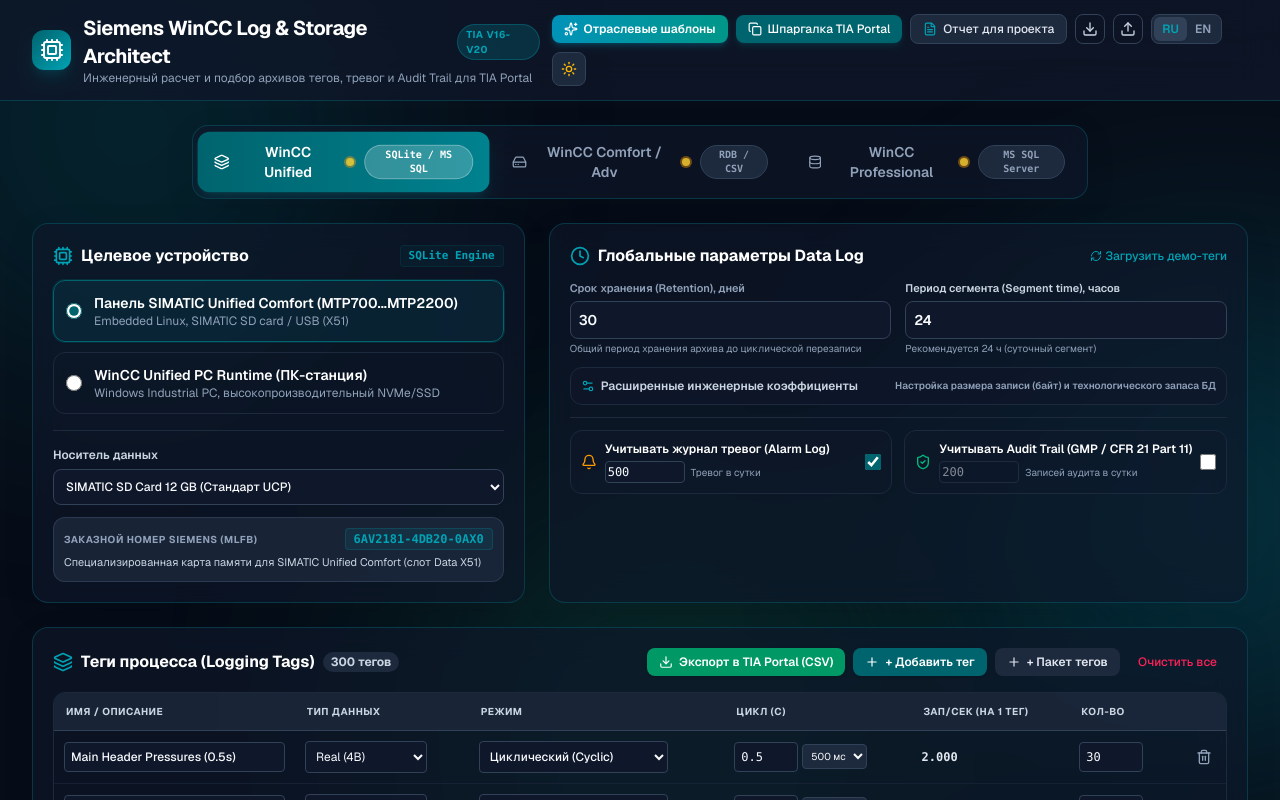
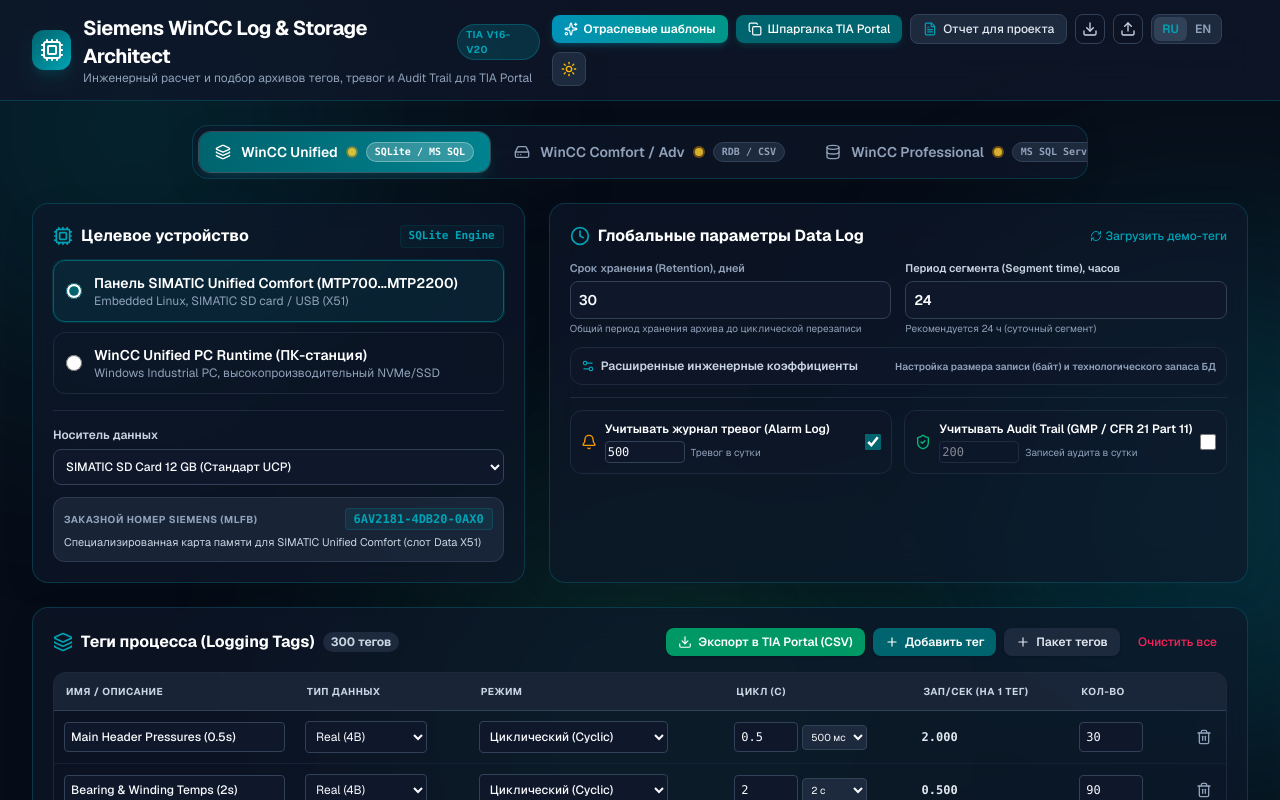
Before and after one commit to M-Galymzhan/wincc-log-architect, a Next.js app: page / in a window 1280 px wide. Shown: the top 800 px of the page. Built offline with nearby package versions, Linux system fonts and the light colour scheme.

Commit message:
fix(ui): eliminate duplicate plus icons, equalize navigation tab dimensions, and standardize button feedback

```diff
--- a/src/app/globals.css
+++ b/src/app/globals.css
@@ -69,6 +69,15 @@ option {
   border-bottom: 1px solid var(--border-color);
 }
 
+/* Hide scrollbar for clean horizontal tab navigation */
+.no-scrollbar::-webkit-scrollbar {
+  display: none;
+}
+.no-scrollbar {
+  -ms-overflow-style: none;
+  scrollbar-width: none;
+}
+
 .ambient-blob {
   position: fixed;
   border-radius: 50%;
--- a/src/components/Header.tsx
+++ b/src/components/Header.tsx
@@ -59,7 +59,7 @@ export const Header: React.FC<HeaderProps> = ({
             onClick={onOpenPresets}
             className="btn px-3 py-1.5 rounded-lg text-xs font-semibold flex items-center gap-1.5 bg-gradient-to-r from-cyan-600 to-teal-600 hover:from-cyan-500 hover:to-teal-500 text-white shadow-md shadow-cyan-600/25 transition-all active:scale-95 cursor-pointer"
           >
-            <Sparkles className="w-3.5 h-3.5" />
+            <Sparkles className="w-3.5 h-3.5 shrink-0" />
             <span>{t.btnIndustryPresets}</span>
           </button>
 
@@ -68,7 +68,7 @@ export const Header: React.FC<HeaderProps> = ({
             onClick={onOpenCheatSheet}
             className="btn px-3 py-1.5 rounded-lg text-xs font-medium flex items-center gap-1.5 bg-[#00646E] hover:bg-[#004D54] text-white shadow-md shadow-[#00646E]/25 transition-all active:scale-95 cursor-pointer"
           >
-            <Copy className="w-3.5 h-3.5" />
+            <Copy className="w-3.5 h-3.5 shrink-0" />
             <span>{t.btnTiaCheatSheet}</span>
           </button>
 
@@ -77,7 +77,7 @@ export const Header: React.FC<HeaderProps> = ({
             onClick={onOpenReport}
             className="btn px-3 py-1.5 rounded-lg text-xs font-medium flex items-center gap-1.5 bg-slate-200/80 dark:bg-slate-800 hover:bg-slate-300 dark:hover:bg-slate-700 text-slate-700 dark:text-slate-200 border border-slate-300/60 dark:border-slate-700 transition-all active:scale-95 cursor-pointer"
           >
-            <FileText className="w-3.5 h-3.5 text-[#00A3B5]" />
+            <FileText className="w-3.5 h-3.5 text-[#00A3B5] shrink-0" />
             <span>{t.btnReport}</span>
           </button>
 
@@ -87,7 +87,7 @@ export const Header: React.FC<HeaderProps> = ({
             title={t.btnExportJson}
             className="p-1.5 rounded-lg text-slate-600 dark:text-slate-300 hover:bg-slate-200 dark:hover:bg-slate-800 border border-slate-300/60 dark:border-slate-700 transition-all cursor-pointer"
           >
-            <Download className="w-4 h-4" />
+            <Download className="w-4 h-4 shrink-0" />
           </button>
 
           {/* Import JSON */}
@@ -96,7 +96,7 @@ export const Header: React.FC<HeaderProps> = ({
             title={t.btnImportJson}
             className="p-1.5 rounded-lg text-slate-600 dark:text-slate-300 hover:bg-slate-200 dark:hover:bg-slate-800 border border-slate-300/60 dark:border-slate-700 transition-all cursor-pointer"
           >
-            <Upload className="w-4 h-4" />
+            <Upload className="w-4 h-4 shrink-0" />
           </button>
 
           {/* Language Switch */}
@@ -129,7 +129,7 @@ export const Header: React.FC<HeaderProps> = ({
             className="p-2 rounded-lg bg-slate-200/80 dark:bg-slate-800 border border-slate-300/60 dark:border-slate-700 text-slate-700 dark:text-amber-400 hover:bg-slate-300 dark:hover:bg-slate-700 transition-all cursor-pointer"
             title={theme === 'dark' ? 'Light Mode' : 'Dark Mode'}
           >
-            {theme === 'dark' ? <Sun className="w-4 h-4" /> : <Moon className="w-4 h-4 text-slate-700" />}
+            {theme === 'dark' ? <Sun className="w-4 h-4 shrink-0" /> : <Moon className="w-4 h-4 text-slate-700 shrink-0" />}
           </button>
         </div>
       </div>
--- a/src/components/NavigationTabs.tsx
+++ b/src/components/NavigationTabs.tsx
@@ -49,7 +49,7 @@ export const NavigationTabs: React.FC<NavigationTabsProps> = ({ activeTab, setAc
     <div
       role="tablist"
       aria-label="WinCC Systems"
-      className="flex items-center gap-2 p-1.5 rounded-2xl glass-panel max-w-4xl mx-auto mb-6 shadow-md overflow-x-auto"
+      className="flex items-stretch gap-2 p-1.5 rounded-2xl glass-panel max-w-4xl mx-auto mb-6 shadow-md overflow-x-auto no-scrollbar"
     >
       {tabs.map((tab) => {
         const Icon = tab.icon;
@@ -62,23 +62,23 @@ export const NavigationTabs: React.FC<NavigationTabsProps> = ({ activeTab, setAc
             id={`tab-${tab.id}`}
             aria-controls={`tabpanel-${tab.id}`}
             onClick={() => setActiveTab(tab.id)}
-            className={`flex-1 min-w-[200px] flex items-center justify-center gap-2.5 py-2.5 px-4 rounded-xl text-sm font-semibold transition-all duration-200 cursor-pointer relative ${
+            className={`flex-1 min-w-max shrink-0 flex items-center justify-center gap-2 sm:gap-2.5 py-2.5 px-3.5 sm:px-4 rounded-xl text-sm font-semibold transition-all duration-200 cursor-pointer relative ${
               isActive
-                ? 'bg-gradient-to-r from-[#00646E] to-[#00828F] text-white shadow-lg shadow-[#00646E]/30 scale-[1.01]'
+                ? 'bg-gradient-to-r from-[#00646E] to-[#00828F] text-white shadow-lg shadow-[#00646E]/30 ring-1 ring-white/20'
                 : 'text-slate-600 dark:text-slate-400 hover:text-slate-900 dark:hover:text-slate-100 hover:bg-white/40 dark:hover:bg-slate-800/50'
             }`}
           >
-            <Icon className="w-4 h-4" />
-            <span>{tab.label}</span>
+            <Icon className="w-4 h-4 shrink-0" />
+            <span className="whitespace-nowrap">{tab.label}</span>
             {tab.hasWarning && (
               <span
                 title={t.tabHasWarnings}
-                className="w-2 h-2 rounded-full bg-amber-400 dark:bg-amber-300 ring-2 ring-amber-500/50 animate-pulse inline-block"
+                className="w-2 h-2 rounded-full bg-amber-400 dark:bg-amber-300 ring-2 ring-amber-500/50 animate-pulse shrink-0 inline-block"
                 aria-label={t.tabHasWarnings}
               />
             )}
             <span
-              className={`text-[10px] font-mono px-2 py-0.5 rounded-full border ${
+              className={`text-[10px] font-mono px-2 py-0.5 rounded-full border whitespace-nowrap shrink-0 ${
                 isActive
                   ? 'bg-white/20 text-white border-white/30'
                   : 'bg-slate-200 dark:bg-slate-800 text-slate-600 dark:text-slate-400 border-slate-300 dark:border-slate-700'
--- a/src/components/TrafficGauge.tsx
+++ b/src/components/TrafficGauge.tsx
@@ -28,11 +28,11 @@ export const TrafficGauge: React.FC<TrafficGaugeProps> = ({ rate, maxRate = 800,
     <div className="flex flex-col gap-1.5 w-full">
       <div className="flex justify-between items-center text-xs">
         <span className="font-semibold flex items-center gap-1.5" style={{ color: statusColor }}>
-          <span className="w-2 h-2 rounded-full animate-pulse" style={{ backgroundColor: statusColor }} />
+          <span className="w-2 h-2 rounded-full animate-pulse shrink-0" style={{ backgroundColor: statusColor }} />
           {statusText}
         </span>
         <span className="font-mono text-slate-500 dark:text-slate-400 font-medium">
-          {rate.toFixed(1)} / {maxRate} {lang === 'ru' ? 'зап/сек' : 'rec/s'}
+          {(rate || 0).toFixed(1)} / {maxRate} {lang === 'ru' ? 'зап/сек' : 'rec/s'}
         </span>
       </div>
 
--- a/src/components/tabs/UnifiedTab.tsx
+++ b/src/components/tabs/UnifiedTab.tsx
@@ -434,14 +434,14 @@ export const UnifiedTab: React.FC<UnifiedTabProps> = ({
             </button>
             <button
               onClick={() => setIsBulkModalOpen(true)}
-              className="px-3 py-1.5 rounded-lg text-xs font-semibold bg-slate-200/80 dark:bg-slate-800 text-slate-700 dark:text-slate-200 hover:bg-slate-300 dark:hover:bg-slate-700 flex items-center gap-1.5 transition-all cursor-pointer"
+              className="px-3 py-1.5 rounded-lg text-xs font-semibold bg-slate-200/80 dark:bg-slate-800 text-slate-700 dark:text-slate-200 hover:bg-slate-300 dark:hover:bg-slate-700 flex items-center gap-1.5 transition-all shadow-sm active:scale-95 cursor-pointer"
             >
               <Plus className="w-3.5 h-3.5" />
               {t.btnAddBulk}
             </button>
             <button
               onClick={() => setIsConfirmModalOpen(true)}
-              className="px-2.5 py-1.5 rounded-lg text-xs font-medium text-rose-500 hover:bg-rose-50 dark:hover:bg-rose-950/40 transition-all cursor-pointer"
+              className="px-2.5 py-1.5 rounded-lg text-xs font-medium text-rose-500 hover:bg-rose-50 dark:hover:bg-rose-950/40 transition-all active:scale-95 cursor-pointer"
             >
               {t.btnClearAll}
             </button>
@@ -466,7 +466,7 @@ export const UnifiedTab: React.FC<UnifiedTabProps> = ({
               {tags.length === 0 ? (
                 <tr>
                   <td colSpan={7} className="p-6 text-center text-xs text-slate-500 dark:text-slate-300">
-                    {lang === 'ru' ? 'Список тегов пуст. Нажмите «+ Добавить тег» или «+ Пакет тегов».' : 'Tag list is empty. Click "+ Add Tag" or "+ Bulk Tags" to configure.'}
+                    {lang === 'ru' ? `Список тегов пуст. Нажмите «${t.btnAddTag}» или «${t.btnAddBulk}».` : `Tag list is empty. Click "${t.btnAddTag}" or "${t.btnAddBulk}" to configure.`}
                   </td>
                 </tr>
               ) : (
--- a/src/lib/i18n.ts
+++ b/src/lib/i18n.ts
@@ -43,8 +43,8 @@ export const translations = {
 
     // Tags Table
     tagListTitle: 'Теги процесса (Logging Tags)',
-    btnAddTag: '+ Добавить тег',
-    btnAddBulk: '+ Пакет тегов',
+    btnAddTag: 'Добавить тег',
+    btnAddBulk: 'Пакет тегов',
     btnClearAll: 'Очистить все',
     colDesc: 'Имя / Описание',
     colMode: 'Режим',
@@ -253,8 +253,8 @@ export const translations = {
     storageCustomSsd: 'Custom SSD / Hard Drive',
 
     tagListTitle: 'Process Logging Tags',
-    btnAddTag: '+ Add Tag',
-    btnAddBulk: '+ Bulk Tags',
+    btnAddTag: 'Add Tag',
+    btnAddBulk: 'Bulk Tags',
     btnClearAll: 'Clear All',
     colDesc: 'Name / Description',
     colMode: 'Mode',
```
Also changed, not shown: src/components/tabs/ComfortTab.tsx (+16 -6 lines), src/components/tabs/ProfessionalTab.tsx (+17 -11 lines).
